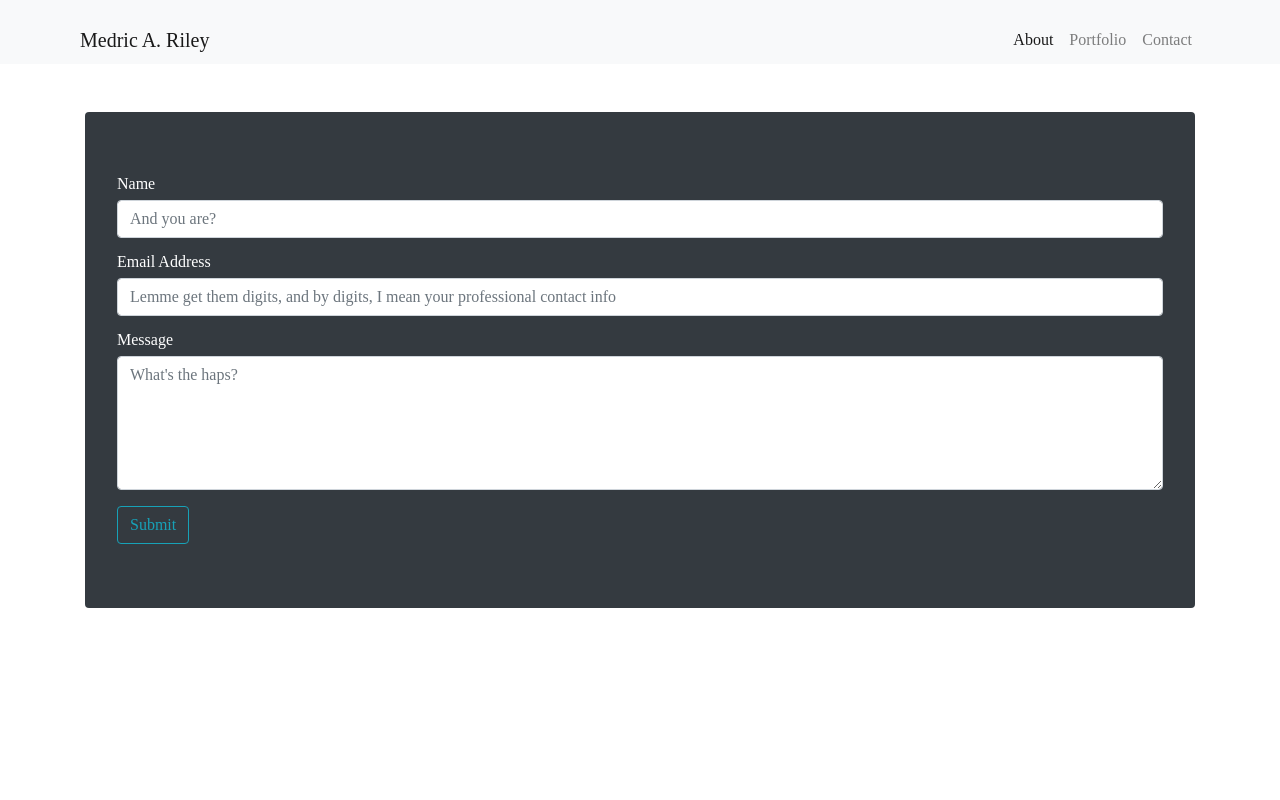
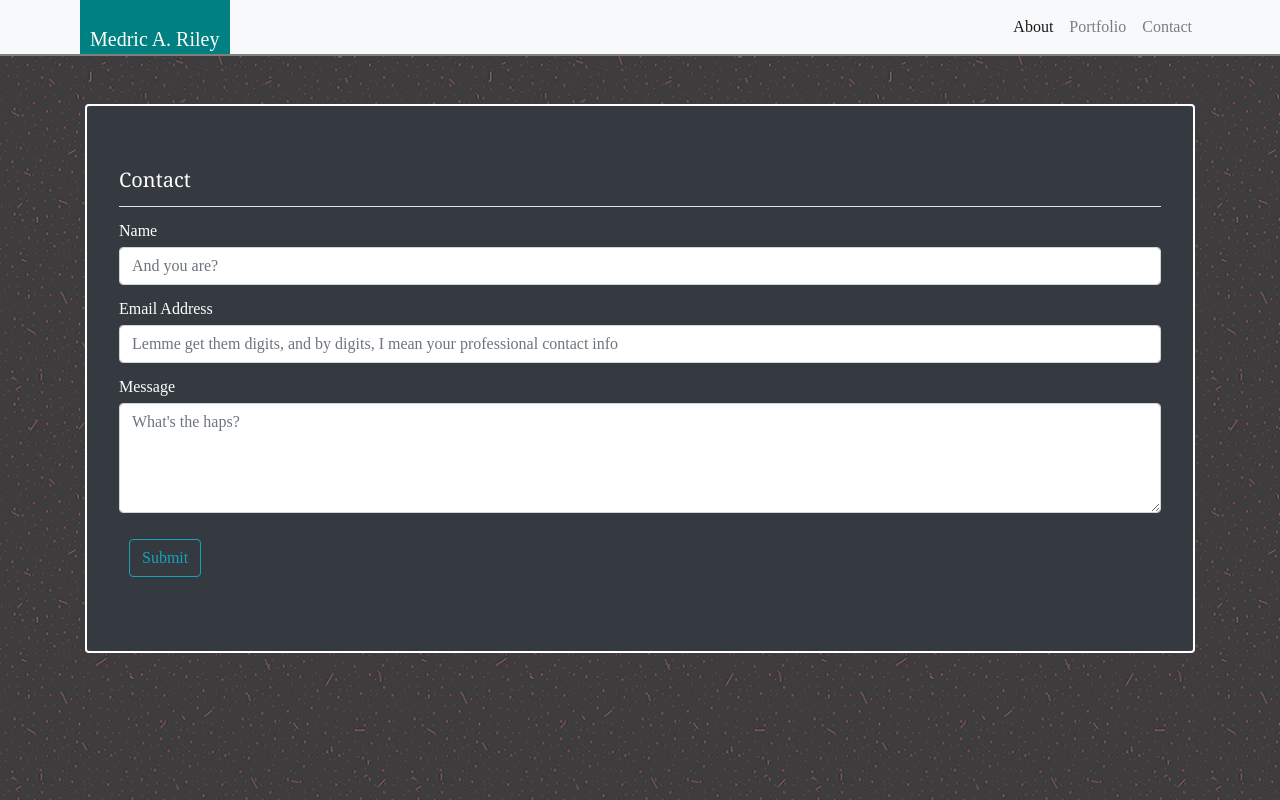
Before and after one commit to medricr/Bootstrap-Portfolio, a plain HTML site: page contact.html in a window 1280 px wide. Drawn offline with nearby package versions, Linux system fonts and the light colour scheme.

Commit message:
finalized bootstrap portfolio

```diff
--- a/contact.html
+++ b/contact.html
@@ -15,7 +15,7 @@
          <!-- inner layer holding the navbar elements  -->
         <div class="collapse navbar-collapse ml-5 mr-5" id="nav-inner-layer">
             <!-- the logo for the website containing my name -->
-            <a class="navbar-brand ml-3" href="#">Medric A. Riley</a>
+            <a class="navbar-brand ml-3 text-white" href="#">Medric A. Riley</a>
             <!-- list of links to other pages on website -->
             <ul class="navbar-nav ml-auto mr-3" id="nav_links">
                 <li class="nav-item active">
@@ -37,6 +37,8 @@
             <div class="col-sm-12">
                 <!-- the main element, containing the content -->
                 <div class="jumbotron text-white rounded bg-dark mt-5 overflow-hidden" id="content">
+                    <h1>Contact</h1>
+                    <hr>
                     <form>
                         <!-- name input form group -->
                         <div class="form-group">
@@ -51,7 +53,7 @@
                         <!-- message form group -->
                         <div class="form-group">
                             <label for="message_input">Message</label>
-                            <textarea class="form-control mt-2" rows="5" id="message" placeholder="What's the haps?"></textarea>
+                            <textarea class="form-control mt-2" rows="4" id="message" placeholder="What's the haps?"></textarea>
 
                         </div>
                         <button type="button" class="btn btn-outline-info">Submit</button>
--- a/style.css
+++ b/style.css
@@ -1,5 +1,23 @@
 body {
     overflow: hidden;
+    background: url("assets/images/pink\ dust.png")
+}
+
+.navbar-brand {
+    padding-top: 30px;
+    padding-left: 10px;
+    width: 150px;
+    background: teal;
+}
+
+.jumbotron {
+    border: 2px solid white;
+}
+
+.navbar {
+    margin-top: -25px;
+    padding-bottom: 0px;
+    border-bottom: 2px solid gray;
 }
 
 .portfolio_container {
@@ -10,7 +28,7 @@ body {
 }
 
 .container_pic {
-    background-image: url("http://lorempixel.com/output/people-q-c-200-200-7.jpg");
+    background-image: url("assets/images/abstract-q-g-200-200-10.jpg");
     height: 130px;
 }
 
@@ -19,3 +37,23 @@ body {
     margin: 0 auto;
     margin-top: 70px;
 }
+
+button {
+    margin: 10px;
+    text-align: center;
+    padding-left: 20px;
+    padding-right: 20px;
+    padding-top: 10px;
+    padding-bottom: 10px;
+    background: #4aaaa5;
+    border: none;
+}
+
+hr {
+    background: white;
+}
+
+h1 {
+    font-family: 'Georgia', 'Times New Roman', Times, serif;
+    font-size: 20px;
+}
```
Also changed, not shown: index.html (+2 -1 lines), portfolio.html (+1 -1 lines), assets/images/pink dust.png (added).
